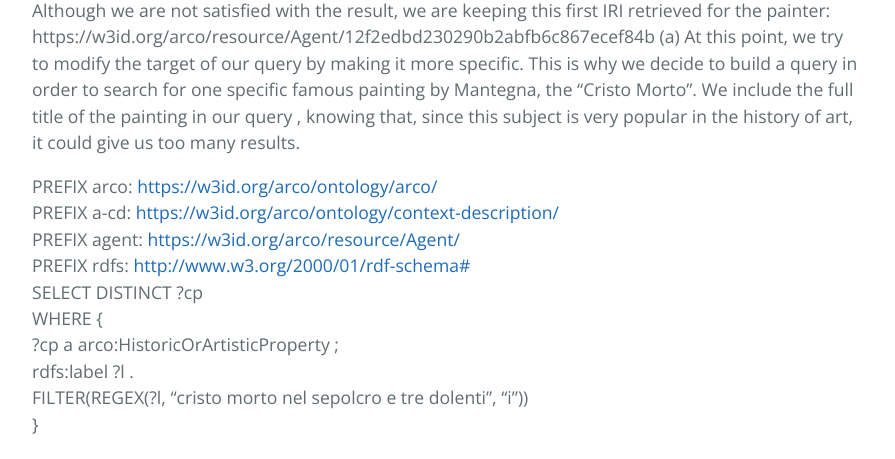
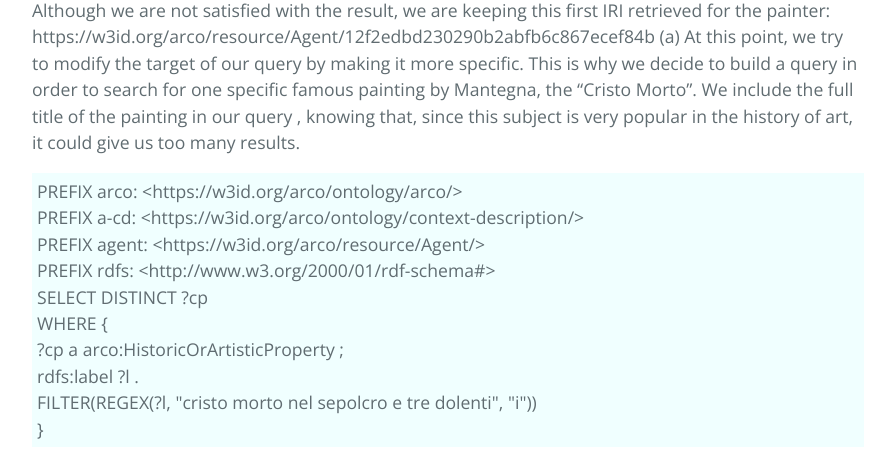
Before and after one commit to KevinITS-site/KevinITS-site.github.io, a Jekyll site: the page built from another-page.md, in a window 1280 px wide and 1400 px high, scrolled down 1747 px. Shown: the part 81-540 px from the top of the window, without its empty margins (192-1087 px from the left). Built offline with Jekyll 4.4.1, drawn with Linux system fonts in a browser that asks for light colours; our own code applies the rules of GitHub Pages for plain Markdown files; some of the changed text lies outside the part shown.

Commit message:
Update another-page.md

```diff
--- a/another-page.md
+++ b/another-page.md
@@ -50,6 +50,7 @@
 https://w3id.org/arco/resource/Agent/12f2edbd230290b2abfb6c867ecef84b (a)
 At this point, we try to modify the target of our query by making it more specific. This is why we decide to build a query in order to search for one specific famous painting by Mantegna, the "Cristo Morto". We include the full title of the painting in our query , knowing that, since this subject is very popular in the history of art, it could give us too many results.
 
+<p style="background-color: Azure; padding: 5px;">
 PREFIX arco: <https://w3id.org/arco/ontology/arco/> <br>
 PREFIX a-cd: <https://w3id.org/arco/ontology/context-description/> <br>
 PREFIX agent: <https://w3id.org/arco/resource/Agent/> <br>
@@ -60,6 +61,7 @@
 rdfs:label ?l . <br>
 FILTER(REGEX(?l, "cristo morto nel sepolcro e tre dolenti", "i")) <br>
 } <br>
+</p>
 
 This query successfully returns us two results:
 
@@ -67,43 +69,50 @@
 
 After querying for the properties and values associated with both entities in the ArCo dataset, and checking the property cd:hasAuthor, we are able to identify two other IRIs for the author Andrea Mantegna.
 
+<p style="background-color: Azure; padding: 5px;">
 PREFIX arco: <https://w3id.org/arco/ontology/arco/> <br>
 SELECT ?property ?value <br>
 WHERE { <br>
   <https://w3id.org/arco/resource/HistoricOrArtisticProperty/0300180068> ?property ?value . <br>
 } <br>
+</p>
 
+<p style="background-color: Azure; padding: 5px;">
 PREFIX arco: <https://w3id.org/arco/ontology/arco/> <br>
 SELECT ?property ?value <br>
 WHERE { <br>
 <https://w3id.org/arco/resource/Lombardia/HistoricOrArtisticProperty/RL480-00068_R03> ?property ?value . <br>
 } <br>
+</p>
 
 FIRST IRI: https://w3id.org/arco/resource/Agent/f006a78cf246d5b7d73539da8eac78e3 (b) <br>
 SECOND IRI: https://w3id.org/arco/resource/Lombardia/Agent/5fd98076b40717d5f8162f1580228220 (c)
 
 At first glance, we notice that the main difference between the two lies in the fact that the second IRI includes 'Lombardia’. Therefore, our suspicion is that the second IRI places the Agent Mantegna specifically within the context of the region Lombardy. This could imply that within the ArCo dataset, there is specific attributes related to Mantegna that pertain to Lombardy, such as artworks located in that region. To confirm this hypothesis, we compare the number of cultural properties authored by the first Agent with the number of properties authored by the second one:
 
+<p style="background-color: Azure; padding: 5px;">
 PREFIX a-cd: <https://w3id.org/arco/ontology/context-description/> <br>
 PREFIX Agent: <https://w3id.org/arco/resource/Agent/> <br>
 SELECT (COUNT(?object) AS ?n) <br>
 WHERE { agent:f006a78cf246d5b7d73539da8eac78e3 a-cd:isAuthorOf ?object . <br>
  }  <br>
+--> 82
+ </p>
 
---> 82
-
+<p style="background-color: Azure; padding: 5px;">
 PREFIX a-cd: <https://w3id.org/arco/ontology/context-description/> <br>
 PREFIX Agent: <https://w3id.org/arco/resource/Agent/> <br>
 SELECT (COUNT(?object) AS ?n) <br>
 WHERE { agent:5fd98076b40717d5f8162f1580228220 a-cd:isAuthorOf ?object . <br>
  }
-
 --> 7
+ </p>
 
 The lower count (n. 7) of cultural properties authored by the second Agent, as compared to the general count (n. 82), confirms that this IRI focuses on a specific, more restricted subset of data related to Mantegna, likely within the regional context of Lombardy.
 
 Based on these considerations, we decide to focus for our project exclusively on the first agent, as it allows for a more general and richer exploration of the works of art. We therefore run the first SPARQL query of the project again, modifying it with the new information obtained:
 
+<p style="background-color: Azure; padding: 5px;">
 PREFIX rdfs: <http://www.w3.org/2000/01/rdf-schema#> <br>
 PREFIX arco: <https://w3id.org/arco/ontology/arco/> <br>
 PREFIX a-cd: <https://w3id.org/arco/ontology/context-description/> <br>
@@ -114,6 +123,7 @@
 rdfs:label ?title ; <br>
 a-cd:hasAuthor agent:f006a78cf246d5b7d73539da8eac78e3 <br>
 } <br>
+</p>
 
 ORDER BY ASC (?title) <br>
 
@@ -134,6 +144,7 @@
 
 To find out if any of the completed artworks authored by Mantegna is linked to the preparatory works through this property, or vice versa, if the preparatory works are related to the completed versions, we use the UNION clause in our query:
 
+<p style="background-color: Azure; padding: 5px;">
 PREFIX arco:<https://w3id.org/arco/ontology/arco/> <br>
 PREFIX a-cd:<https://w3id.org/arco/ontology/context-description/> <br>
 PREFIX agent: <https://w3id.org/arco/resource/Agent/> <br>
@@ -147,15 +158,18 @@
 a-cd:hasAuthor agent:f006a78cf246d5b7d73539da8eac78e3 . <br>
 ?preparatoryWork a-cd:hasAuthor agent:12f2edbd230290b2abfb6c867ecef84b . } <br>
 } <br>
+</p>
 
 Since we obtain no results, we use ASK to test if the property a-cd:hasRelatedWork is present at all within the ArCo ontology:
 
+<p style="background-color: Azure; padding: 5px;">
 PREFIX arco: <https://w3id.org/arco/ontology/arco/> <br>
 PREFIX a-cd: <https://w3id.org/arco/ontology/context-description/> <br>
 ASK <br>
 { <br>
   ?s a-cd:isRelatedWork ?o . <br>
 } <br>
+</p>
 
 The query result is false, indicating that no triple using the a-cd:isWorkRelatedTo property exists within the ArCo KG. This suggests that introducing such triples in the context of Mantegna’s artwork might be relevant for representing these specific relationships between them. As an example, we propose two triples which connect the preparatory work (previously found among the list generated by our first query) whose subject is “Cristo Morto”, with the final painting (https://w3id.org/arco/resource/HistoricOrArtisticProperty/0300180068).
 
```
